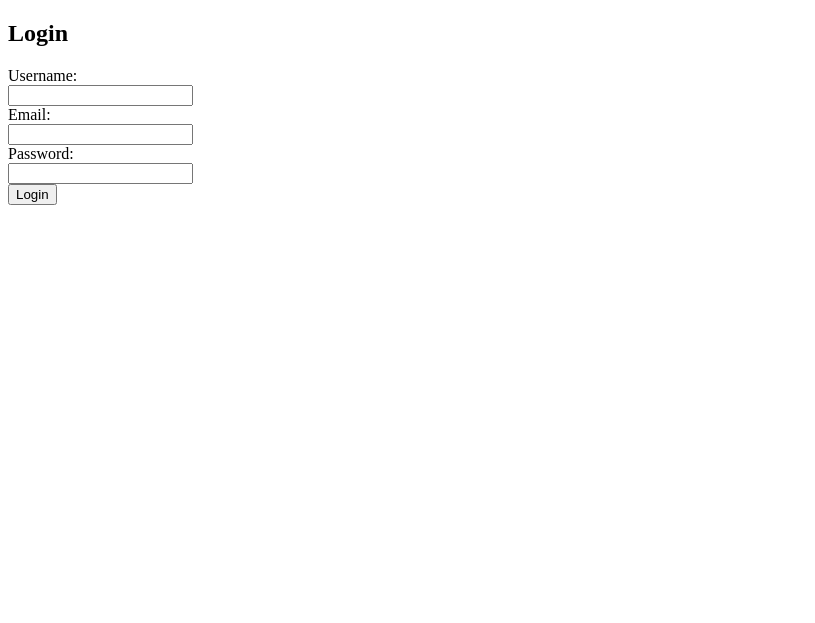
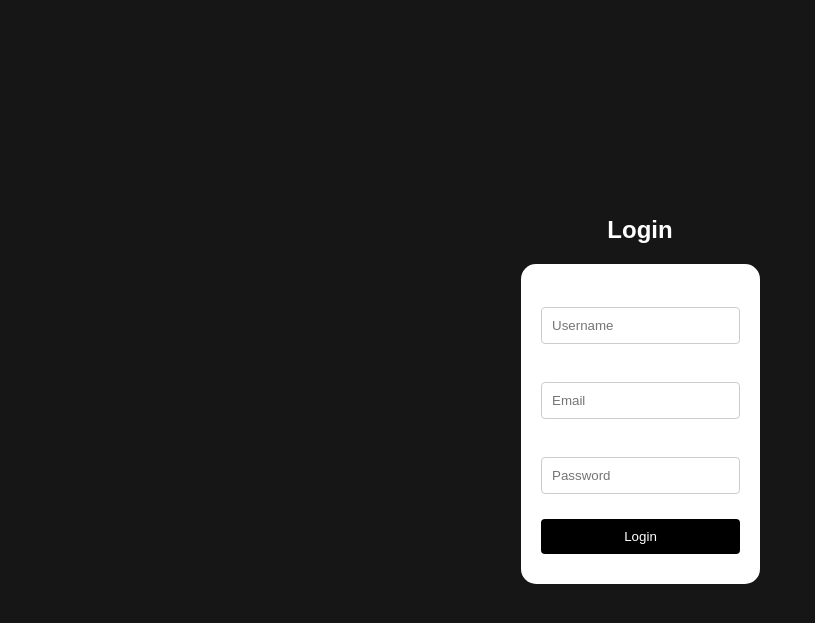
Before and after one commit to astonHC/php, a PHP site: page /login.php in a window 1280 px wide. Shown: the top 623 px of the page, without its empty margins (0-815 px from the left). Run offline with PHP 8.4, Linux system fonts and the light colour scheme.

Commit message:
added relevant credential checks

```diff
--- a/login.php
+++ b/login.php
@@ -50,11 +50,12 @@ class Login
 
         if ($user && password_verify($this->PWD, $user['password']))
         {
-            header("Location: welcome.php?username=" . urlencode($user['username'])); // Pass the username here
+            header("Location: welcome.php?username=" . urlencode($user['username']));
             exit();
         }
         else
         {
+            echo "<script>document.querySelector('form').classList.add('wrong-credentials');</script>";
             return "No user with those credentials exist\n";
         }
     }
@@ -74,22 +75,21 @@ if (isset($_POST['submitted']))
 
 ?>
 
-
-
 <!DOCTYPE html>
 <html>
 <head>
     <title>Login Page</title>
+    <link rel="stylesheet" href="css/login.css">
 </head>
 <body>
     <h2>Login</h2>
-    <form action="login.php" method="post">
+    <form action="login.php" method="post" class="wrong-credentials">
         <label for="username">Username:</label><br>
-        <input type="text" id="username" name="username" required><br>
+        <input type="text" id="username" name="username" placeholder="Username" required><br>
         <label for="email">Email:</label><br>
-        <input type="email" id="email" name="email" required><br>
+        <input type="email" id="email" name="email" placeholder="Email" required><br>
         <label for="password">Password:</label><br>
-        <input type="password" id="password" name="password" required><br>
+        <input type="password" id="password" name="password" placeholder="Password" required><br>
         <input type="hidden" name="submitted" value="1">
         <input type="submit" value="Login">
     </form>
```
